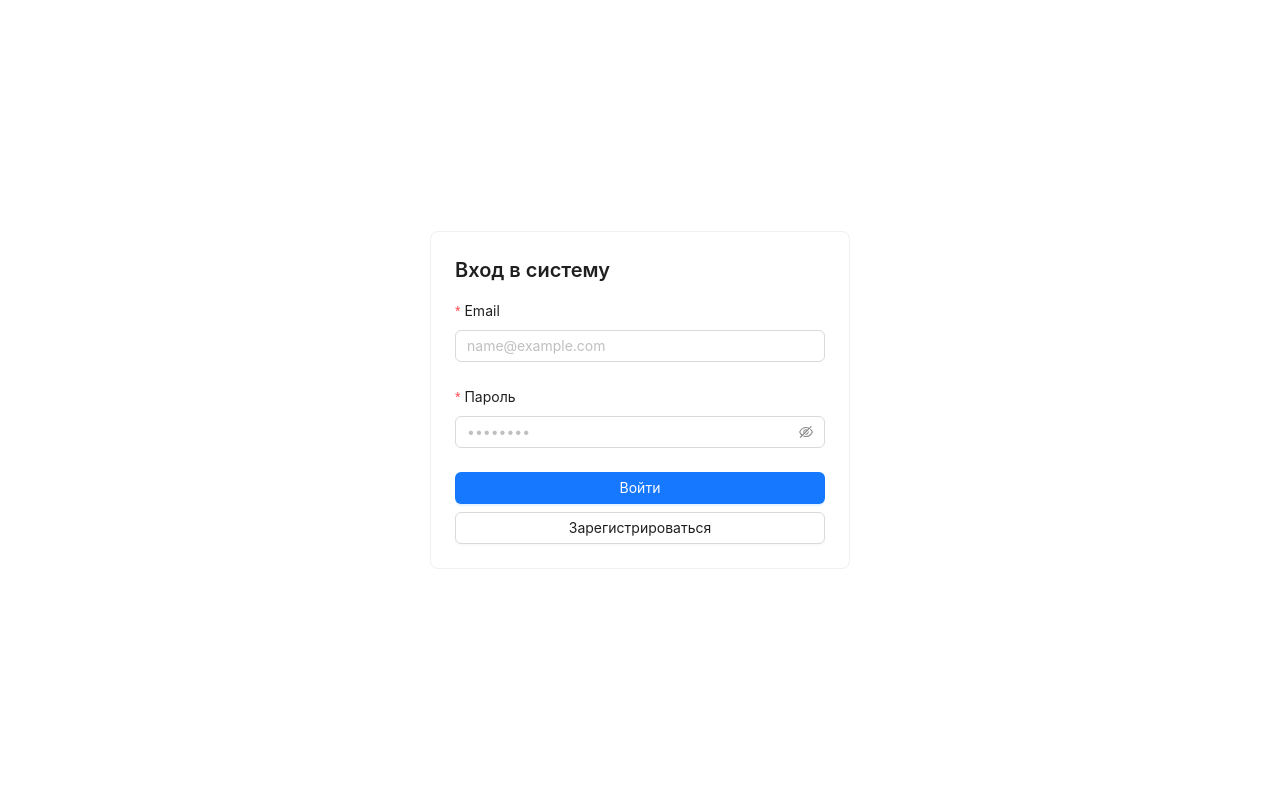
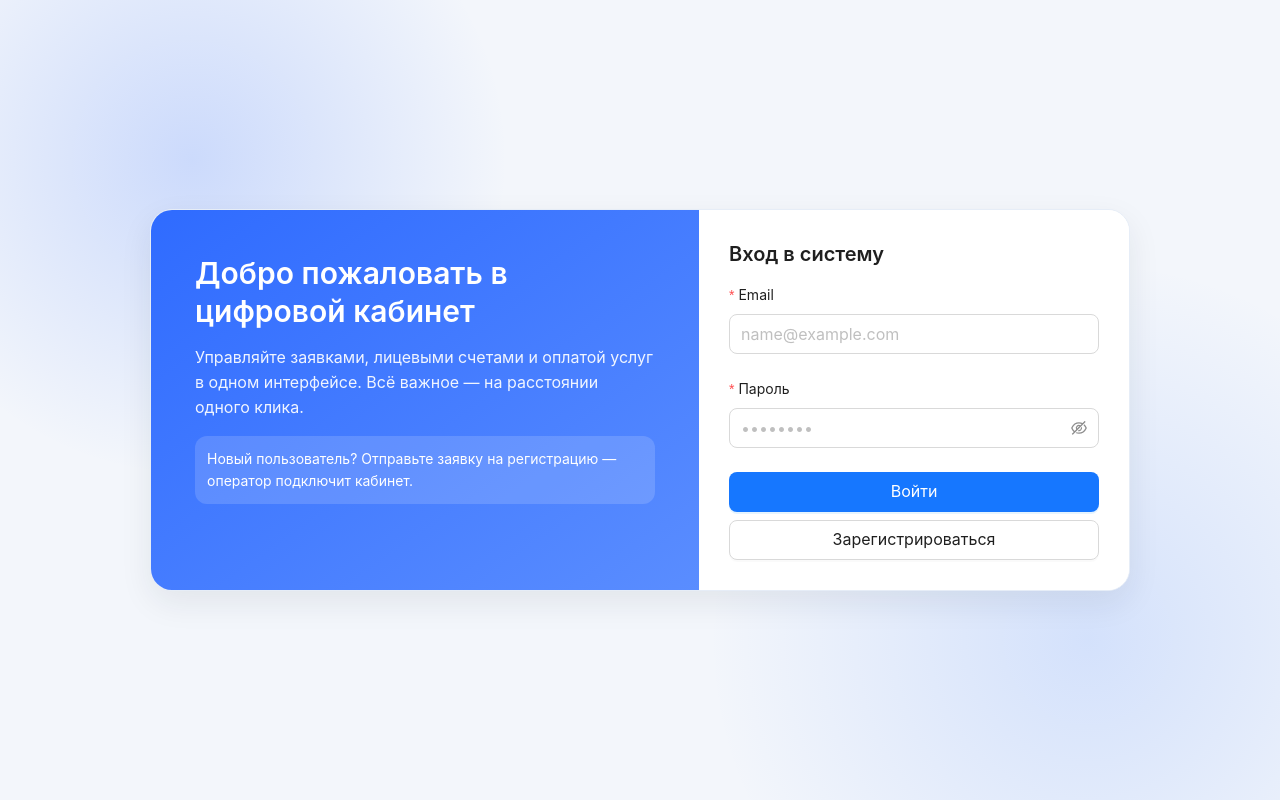
Before and after one commit to d3pr3ss19/diploma, a React (Vite) app in the folder frontend/: page /login in a window 1280 px wide. Built offline with nearby package versions, Linux system fonts and the light colour scheme.

Commit message:
Refresh overall frontend visual design system

```diff
--- a/frontend/src/main.tsx
+++ b/frontend/src/main.tsx
@@ -2,6 +2,7 @@ import React from 'react';
 import ReactDOM from 'react-dom/client';
 import ruRU from 'antd/locale/ru_RU';
 import 'antd/dist/reset.css';
+import './styles/app.css';
 
 import { applyAccessibilityPrefs, readAccessibilityPrefs } from './app/accessibility';
 import { readTheme, writeTheme } from './app/theme';
--- a/frontend/src/pages/DashboardPage.tsx
+++ b/frontend/src/pages/DashboardPage.tsx
@@ -1,4 +1,4 @@
-import { Alert, Card, Col, Row, Skeleton, Statistic, Typography } from 'antd';
+import { Alert, Card, Col, Row, Skeleton, Space, Statistic, Typography } from 'antd';
 import { useEffect, useMemo, useState } from 'react';
 import { extractApiErrorMessage } from '../api/error';
 import { getRequests } from '../api/requests';
@@ -51,23 +51,29 @@ export function DashboardPage() {
   }, [requests, subscribers]);
 
   return (
-    <>
-      <Typography.Title level={3}>Панель мониторинга</Typography.Title>
-      <Typography.Paragraph type="secondary" style={{ marginTop: -8 }}>
-        «Суммарная задолженность» теперь рассчитывается из фактических балансов лицевых счетов в БД.
-      </Typography.Paragraph>
+    <Space direction="vertical" size={16} style={{ width: '100%' }}>
+      <Card className="app-card-soft">
+        <Typography.Title level={3} style={{ marginBottom: 8 }}>Панель мониторинга</Typography.Title>
+        <Typography.Paragraph type="secondary" style={{ marginBottom: 0 }}>
+          Ключевые показатели собраны в одном месте, чтобы быстро оценить текущую нагрузку и состояние расчётов.
+        </Typography.Paragraph>
+      </Card>
 
       {error ? <Alert type="error" showIcon message={error} style={{ marginBottom: 16 }} /> : null}
 
-      <Row gutter={16}>
-        <Col span={8}>
-          <Card>{loading ? <Skeleton active paragraph={false} /> : <Statistic title="Активные абоненты" value={stats.activeSubscribers} />}</Card>
+      <Row gutter={[16, 16]}>
+        <Col xs={24} md={8}>
+          <Card className="app-card-soft">
+            {loading ? <Skeleton active paragraph={false} /> : <Statistic title="Активные абоненты" value={stats.activeSubscribers} />}
+          </Card>
         </Col>
-        <Col span={8}>
-          <Card>{loading ? <Skeleton active paragraph={false} /> : <Statistic title="Открытые заявки" value={stats.openRequests} />}</Card>
+        <Col xs={24} md={8}>
+          <Card className="app-card-soft">
+            {loading ? <Skeleton active paragraph={false} /> : <Statistic title="Открытые заявки" value={stats.openRequests} />}
+          </Card>
         </Col>
-        <Col span={8}>
-          <Card>
+        <Col xs={24} md={8}>
+          <Card className="app-card-soft">
             {loading ? (
               <Skeleton active paragraph={false} />
             ) : (
@@ -80,6 +86,6 @@ export function DashboardPage() {
           </Card>
         </Col>
       </Row>
-    </>
+    </Space>
   );
 }
--- a/frontend/src/pages/LoginPage.tsx
+++ b/frontend/src/pages/LoginPage.tsx
@@ -57,9 +57,24 @@ export function LoginPage() {
   }
 
   return (
-    <div style={{ minHeight: '100vh', display: 'grid', placeItems: 'center', padding: 24 }}>
+    <div className="auth-shell">
       {contextHolder}
-      <Card style={{ width: 420 }}>
+      <div className="auth-panel">
+        <div className="auth-panel__hero">
+          <Typography.Title level={2} style={{ color: '#fff', marginTop: 0 }}>
+            Добро пожаловать в цифровой кабинет
+          </Typography.Title>
+          <Typography.Paragraph style={{ color: 'rgba(255,255,255,0.92)', fontSize: 16 }}>
+            Управляйте заявками, лицевыми счетами и оплатой услуг в одном интерфейсе.
+            Всё важное — на расстоянии одного клика.
+          </Typography.Paragraph>
+          <Card size="small" style={{ borderRadius: 12, border: 'none', background: 'rgba(255,255,255,0.15)', color: '#fff' }}>
+            <Typography.Text style={{ color: '#fff' }}>
+              Новый пользователь? Отправьте заявку на регистрацию — оператор подключит кабинет.
+            </Typography.Text>
+          </Card>
+        </div>
+        <div className="auth-panel__form">
           <Space direction="vertical" size="middle" style={{ width: '100%' }}>
             <Typography.Title level={4} style={{ margin: 0 }}>
               Вход в систему
@@ -69,24 +84,25 @@ export function LoginPage() {
 
             <Form layout="vertical" onFinish={handleSubmit}>
               <Form.Item label="Email" name="email" rules={[{ required: true, message: 'Введите email' }]}>
-              <Input placeholder="name@example.com" />
+                <Input placeholder="name@example.com" size="large" />
               </Form.Item>
               <Form.Item
                 label="Пароль"
                 name="password"
                 rules={[{ required: true, message: 'Введите пароль' }]}
               >
-              <Input.Password placeholder="••••••••" />
+                <Input.Password placeholder="••••••••" size="large" />
               </Form.Item>
-            <Button type="primary" block htmlType="submit" loading={loading}>
+              <Button type="primary" block htmlType="submit" loading={loading} size="large">
                 Войти
               </Button>
-            <Button style={{ marginTop: 8 }} block onClick={() => setSignupOpen(true)}>
+              <Button style={{ marginTop: 8 }} block onClick={() => setSignupOpen(true)} size="large">
                 Зарегистрироваться
               </Button>
             </Form>
           </Space>
-      </Card>
+        </div>
+      </div>
 
       <Modal
         open={signupOpen}
--- /dev/null
+++ b/frontend/src/styles/app.css
@@ -0,0 +1,126 @@
+:root {
+  --app-bg: #f3f6fb;
+  --app-surface: #ffffff;
+  --app-surface-soft: #f8faff;
+  --app-border: #e6edf7;
+  --app-text: #172033;
+  --app-text-muted: #5f6f8d;
+  --app-accent: #2f6bff;
+  --app-shadow: 0 12px 32px rgba(23, 32, 51, 0.08);
+}
+
+html[data-theme='dark'] {
+  --app-bg: #090f1f;
+  --app-surface: #121a2d;
+  --app-surface-soft: #151f35;
+  --app-border: #26314f;
+  --app-text: #ebf2ff;
+  --app-text-muted: #a8b6d7;
+  --app-accent: #6d95ff;
+  --app-shadow: 0 16px 36px rgba(0, 0, 0, 0.35);
+}
+
+body {
+  background: radial-gradient(circle at 0% 0%, rgba(47, 107, 255, 0.08), transparent 35%), var(--app-bg);
+  color: var(--app-text);
+}
+
+.app-shell {
+  min-height: 100vh;
+  padding: 22px;
+}
+
+.app-shell__frame {
+  width: min(94vw, 1760px);
+  min-height: calc(100vh - 44px);
+  border: 1px solid var(--app-border);
+  border-radius: 20px;
+  overflow: hidden;
+  background: var(--app-surface);
+  box-shadow: var(--app-shadow);
+}
+
+.app-sidebar-brand {
+  margin: 14px 14px 10px;
+  padding: 14px;
+  border-radius: 14px;
+  background: linear-gradient(135deg, rgba(47, 107, 255, 0.18), rgba(83, 151, 255, 0.06));
+  color: var(--app-accent);
+}
+
+.app-page {
+  min-height: calc(100vh - 44px);
+  background: var(--app-bg);
+}
+
+.app-header {
+  background: var(--app-surface);
+  border-bottom: 1px solid var(--app-border);
+  padding: 0 22px;
+}
+
+.app-content {
+  padding: 20px 22px;
+  background: transparent;
+}
+
+.app-footer {
+  background: transparent;
+  color: var(--app-text-muted);
+  border-top: 1px solid var(--app-border);
+}
+
+.app-card-soft {
+  border: 1px solid var(--app-border);
+  background: var(--app-surface-soft);
+  border-radius: 14px;
+}
+
+.auth-shell {
+  min-height: 100vh;
+  display: grid;
+  place-items: center;
+  padding: 24px;
+  background:
+    radial-gradient(circle at 15% 20%, rgba(47, 107, 255, 0.2), transparent 25%),
+    radial-gradient(circle at 85% 80%, rgba(49, 117, 255, 0.16), transparent 30%),
+    var(--app-bg);
+}
+
+.auth-panel {
+  width: min(980px, 100%);
+  display: grid;
+  grid-template-columns: 1fr 430px;
+  border-radius: 22px;
+  overflow: hidden;
+  border: 1px solid var(--app-border);
+  background: var(--app-surface);
+  box-shadow: var(--app-shadow);
+}
+
+.auth-panel__hero {
+  padding: 44px;
+  color: #fff;
+  background: linear-gradient(145deg, #2f6bff, #5a8dff);
+}
+
+.auth-panel__form {
+  padding: 30px;
+  background: var(--app-surface);
+}
+
+@media (max-width: 980px) {
+  .app-shell__frame {
+    min-width: 0;
+    width: 100%;
+    border-radius: 16px;
+  }
+
+  .auth-panel {
+    grid-template-columns: 1fr;
+  }
+
+  .auth-panel__hero {
+    padding: 28px;
+  }
+}
```
Also changed, not shown: frontend/src/layouts/AppLayout.tsx (+40 -28 lines). Lines whose indentation alone changed are shown as unchanged.
